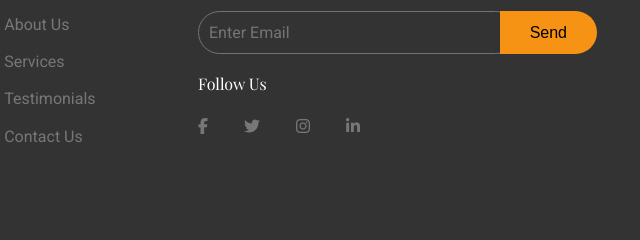
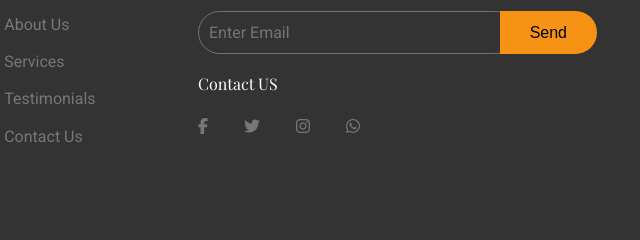
Before and after one commit to devil24yt/bhoomi-enterprises, a plain HTML site: page index.html in a window 1280 px wide. Shown: the part 9474-9714 px from the top of the page, 613-1253 px from the left. Drawn offline with nearby package versions, Linux system fonts and the light colour scheme.

Commit message:
`Update social media links and button text in index.html`

```diff
--- a/index.html
+++ b/index.html
@@ -370,12 +370,12 @@
                     <button class="right-rounded">Send</button>
                 </div>
 
-                <h5 class="follow-us">Follow Us</h5>
+                <h5 class="follow-us">Contact US</h5>
                 <ul>
                     <li><a href="#"><span class="fab fa-facebook-f"></span></a></li>
                     <li><a href="#"><span class="fab fa-twitter"></span></a></li>
                     <li><a href="#"><span class="fab fa-instagram"></span></a></li>
-                    <li><a href="#"><span class="fab fa-linkedin-in"></span></a></li>
+                    <li><a href="https://wa.me/+918767669083"><span class="fab fa-whatsapp"></span></a></li>
                 </ul>
             </div>
         </div>
```
